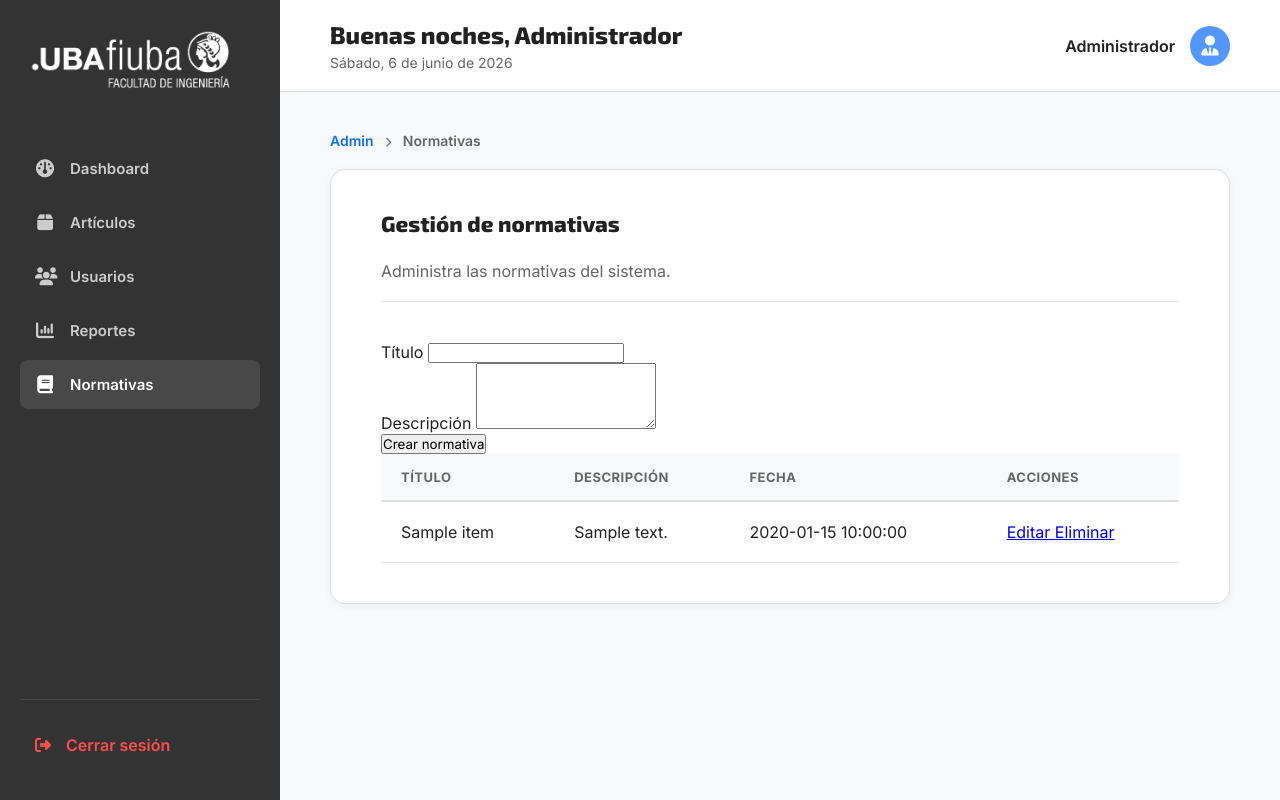
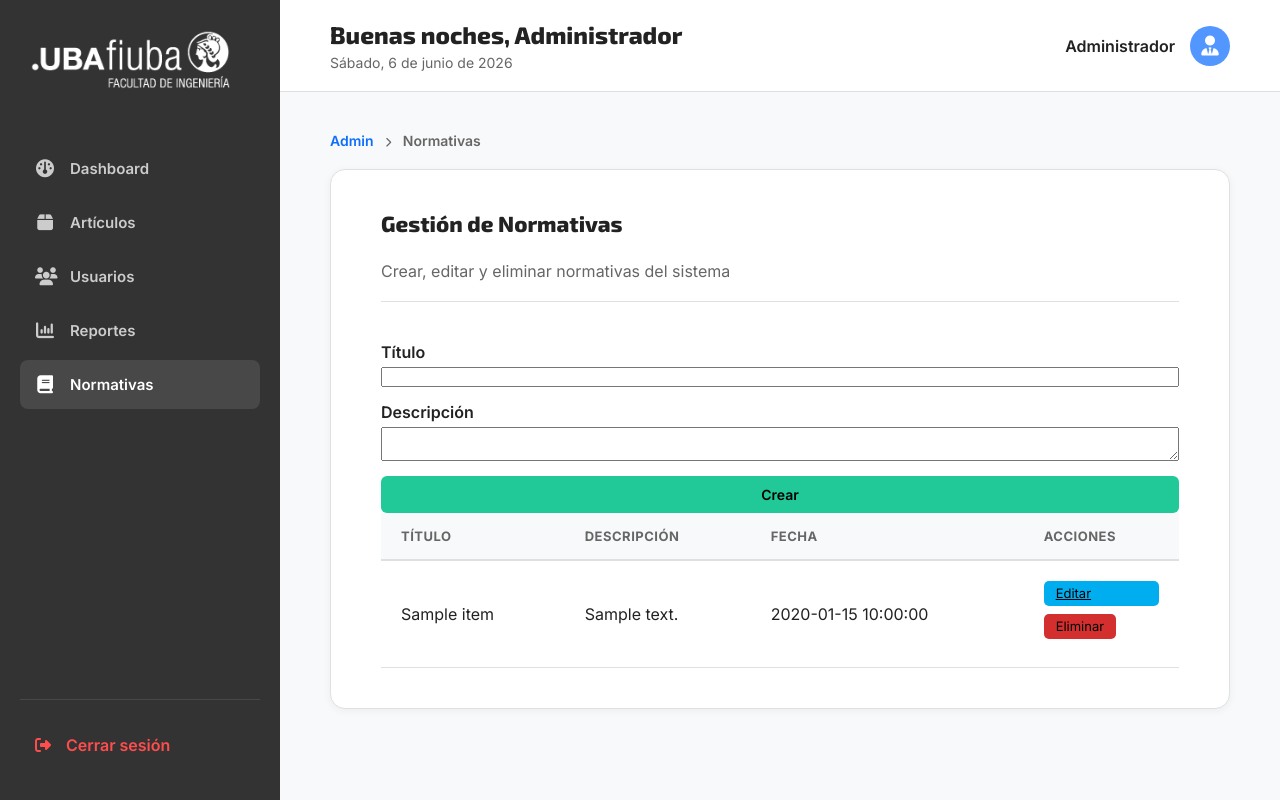
Before and after one commit to scriptmasters-2-0/TP-Integrador-IDS, a Flask app: page /admin/normativas in a window 1280 px wide. Run offline with Flask 3, Linux system fonts and the light colour scheme; the visitor is signed in with stand-in values (Sample User, id 1); a database or web service that is not in the repository returns one stand-in record (values such as "Sample title"); data that the repository does not hold is empty; parts of the project's set-up code (start-up, migrations or seed data) failed here and were passed over.

Commit message:
agrego nuevas rutas de front

```diff
--- a/app_frontend/routes/admin_routes.py
+++ b/app_frontend/routes/admin_routes.py
@@ -105,7 +105,7 @@
 
 @admin_bp.route("/reportes", methods=["GET"])
 def reportes():
-    """Renderiza la vista de reportes para administradores."""
+    """Renderiza la vista de reportes para administradores y bibliotecarios."""
 
     rol = session.get("rol")
     if rol not in ["admin", "bibliotecario"]:
@@ -121,6 +121,11 @@
 @admin_bp.route("/normativas", methods=["GET", "POST"])
 def normativas():
     """ABM de normativas solo visibles para admins y bibliotecarios"""
+
+    rol = session.get("rol")
+    if rol not in ["admin", "bibliotecario"]:
+        return redirect("/")
+
     if request.method == "POST":
         id_normativa = request.form.get("id")
         data = {
@@ -131,26 +136,27 @@
             actualizar_normativa(id_normativa, data)
         else:
             crear_normativa(data)
-        return render_template("admin/normativas.html")
+        return redirect("/admin/normativas")
 
     normativas = obtener_normativas()
-    normativa_editada = None
+    normativa_editar = None
     id_editar = request.args.get("editar")
 
     if id_editar:
         for normativa in normativas:
             if str(normativa["id"]) == str(id_editar):
-                normativa_editada = normativa
+                normativa_editar = normativa
                 break
 
-    return render_template("admin/normativas.html", normativas=normativas, normativa_editada=normativa_editada)
+    return render_template("admin/normativas.html", normativas=normativas, normativa_editar=normativa_editar)
 
 
-@admin_bp.route("/normativas/<int:id>/eliminar")
-def eliminar_norm(id):
+@admin_bp.route("/normativas/eliminar", methods=["POST"])
+def eliminar_norm():
     """Elimina una normativa y redirecciona a la pagina principal de normativas"""
-    eliminar_normativa(id)
-    return redirect("/normativas")
+    id_norm = request.form.get("id")
+    eliminar_normativa(id_norm)
+    return redirect("/admin/normativas")
 
 
 @admin_bp.route("/usuarios")
--- a/app_frontend/routes/profesor_routes.py
+++ b/app_frontend/routes/profesor_routes.py
@@ -1,8 +1,12 @@
 """Rutas del area de profesores."""
 
-from flask import Blueprint, redirect, render_template, request, session, url_for, requests
+from flask import Blueprint, redirect, render_template, request, session, url_for
+from datetime import datetime
+import requests
 
 from services.api_client import get_json, post_json
+from services.user_service import obtener_prestamos_usuario
+from services.qr_service import obtener_qr_reserva
 
 profesor_bp = Blueprint("profesor", __name__, url_prefix="/profesor")
 
@@ -85,34 +89,23 @@
     return redirect(url_for("profesor.mis_reservas"))
 
 
-from datetime import datetime
-
-BACKEND_URL = "http://127.0.0.1:5001"
-
 @profesor_bp.route("/historial", methods=["GET"])
 def historial_reserva():
     "Muestra el historial completo de reservas historicas de un profesor"
 
-    id_profesor = request.args.get('id')
-    token = request.headers.get('Authorization')
-    headers = {'Authorization': token}
+    rol = session.get("profesor")
+    """if rol not in ["profesor"]:
+        return redirect("/")"""
 
-    try:
-        response = requests.get(f"{BACKEND_URL}/users/{id_profesor}/loans", headers=headers)
-        if response.status_code == 200:
-            reservas_totales = response.json()
-            hoy = datetime.now()
-            historial = []
+    """user_id = session.get("user_id")"""
+    prestamos = obtener_prestamos_usuario(3)
 
-            for reserva in reservas_totales:
-                fecha_fin = datetime.strptime(reserva["fecha_fin"], '%Y-%m-%d %H:%M:%S')
-                if fecha_fin < hoy:
-                    historial.append(reserva)
+    return render_template("/historial_reservas.html", prestamos=prestamos)
 
-            return render_template("profesor/historial_reservas.html", historial=historial)
-        else:
-            return render_template("profesor/historial_reservas.html", historial=[], error="No se pudo obtener el historial")
 
-    except Exception as e:
-        print(f"Error inesperado: {e}")
-        return render_template("profesor/historial_reservas.html", historial=[], error="Error al mostrar el historial")
+@profesor_bp.route("/prestamos/<int:id>/comprobante", methods=["GET"])
+def comprobante(id):
+    """Muestra el comprobante de reserva"""
+
+    qr = obtener_qr_reserva(id)
+    return render_template("/comproante.html", qr=qr)
--- a/app_frontend/static/css/style.css
+++ b/app_frontend/static/css/style.css
@@ -2194,3 +2194,57 @@
 .reportes-bar-value {
     font-weight: bold;
 }
+
+/* normativas */
+
+.normativa-form {
+    display: flex;
+    flex-direction: column;
+    gap: 15px;
+}
+
+.normativa-form div {
+    display: flex;
+    flex-direction: column;
+}
+
+.normativa-form label {
+    font-weight: 600;
+    margin-bottom: 5px;
+    align-self: flex-start;
+}
+
+.normativa-form button {
+    padding: 10px 18px;
+    border: none;
+    border-radius: 6px;
+    font-size: 14px;
+    cursor: pointer;
+    font-weight: 600;
+    background-color: #20c997
+}
+
+.btn-edit {
+    font-size: 13px;
+    padding: 6px 12px;
+    border-radius: 5px;
+    color: black;
+    background-color: #00AEEF;
+    line-height: 1;
+    display: block;
+    margin-bottom: 8px;
+}
+
+.btn-delete {
+    font-size: 13px;
+    padding: 6px 12px;
+    border-radius: 5px;
+    color: black;
+    background-color: #d32f2f;
+    line-height: 1;
+    margin-bottom: 8px;
+    display: block;
+    box-shadow: none;
+    border: none;
+    outline: none;
+}
--- a/app_frontend/templates/admin/normativas.html
+++ b/app_frontend/templates/admin/normativas.html
@@ -3,7 +3,6 @@
 {% block user_name %}Administrador{% endblock %}
 
 {% block sidebar_links %}
-
 <li>
   <a href="/admin/dashboard"><i class="fa-solid fa-gauge"></i> Dashboard</a>
 </li>
@@ -25,7 +24,7 @@
 
 {% block dashboard_content %}
 
-<div class="breadcrumb reveal">
+<div class="breadcrumb">
   <a href="/admin/dashboard">Admin</a>
   <i class="fa-solid fa-chevron-right"></i>
   <span>Normativas</span>
@@ -34,40 +33,33 @@
 <div class="history-container">
 
   <div class="history-header">
-    <h2>Gestión de normativas</h2>
-    <p>Administra las normativas del sistema.</p>
+    <h2>Gestión de Normativas</h2>
+    <p>Crear, editar y eliminar normativas del sistema</p>
   </div>
 
   <form method="POST" class="normativa-form">
 
-<input
-  type="hidden"
-  name="id"
-  value="{{ normativa_editar.id if normativa_editar else '' }}"
->
+    <input type="hidden" name="id"
+      value="{{ normativa_editar.id if normativa_editar else '' }}">
 
     <div>
       <label>Título</label>
-  <input
-    type="text"
-    name="titulo"
+      <input type="text" name="titulo"
         value="{{ normativa_editar.titulo if normativa_editar else '' }}"
-    required
-  >
+        required>
     </div>
 
     <div>
       <label>Descripción</label>
-  <textarea
-    name="descripcion"
-    rows="4"
-    required
-  >{{ normativa_editar.descripcion if normativa_editar else '' }}</textarea>
+      <textarea name="descripcion" required>
+{{ normativa_editar.descripcion if normativa_editar else '' }}
+      </textarea>
     </div>
 
     <button type="submit">
-  {{ 'Actualizar normativa' if normativa_editar else 'Crear normativa' }}
+      {{ 'Actualizar' if normativa_editar else 'Crear' }}
     </button>
+
   </form>
 
   <div class="history-table-wrapper">
@@ -85,33 +77,26 @@
 
       <tbody>
 
-  {% if normativas %}
-
         {% for normativa in normativas %}
 
         <tr>
-
           <td>{{ normativa.titulo }}</td>
-
           <td>{{ normativa.descripcion }}</td>
-
           <td>{{ normativa.fecha }}</td>
 
           <td>
-
-        <a
-          href="/admin/normativas?editar={{ normativa.id }}"
-          class="btn-edit"
-        >
+            <a href="/admin/normativas?editar={{ normativa.id }}" class="btn-edit">
                 Editar
             </a>
 
-        <a
-          href="/admin/normativas/{{ normativa.id }}/eliminar"
-          class="btn-delete"
-        >
+            <from method="POST" action="/admin/normativas/eliminar" style="display:inline;">
+
+              <input type="hidden" name="id" value="{{ normativa.id }}">
+              <button type="submit" class="btn-delete">
                 Eliminar
-        </a>
+              </button>
+
+            </form>
 
           </td>
 
@@ -119,19 +104,10 @@
 
         {% endfor %}
 
-  {% else %}
-
-    <tr>
-      <td colspan="4" style="text-align:center;">
-        No hay normativas cargadas.
-      </td>
-    </tr>
-
-  {% endif %}
-
       </tbody>
 
     </table>
+
   </div>
 
 </div>
```
Also changed, not shown: app_frontend/services/qr_service.py (added, +17 -0 lines), app_frontend/templates/profesor/comprobante.html (added, +53 -0 lines), app_frontend/templates/profesor/historial_reservas.html (+41 -28 lines). Lines whose indentation alone changed are shown as unchanged.
